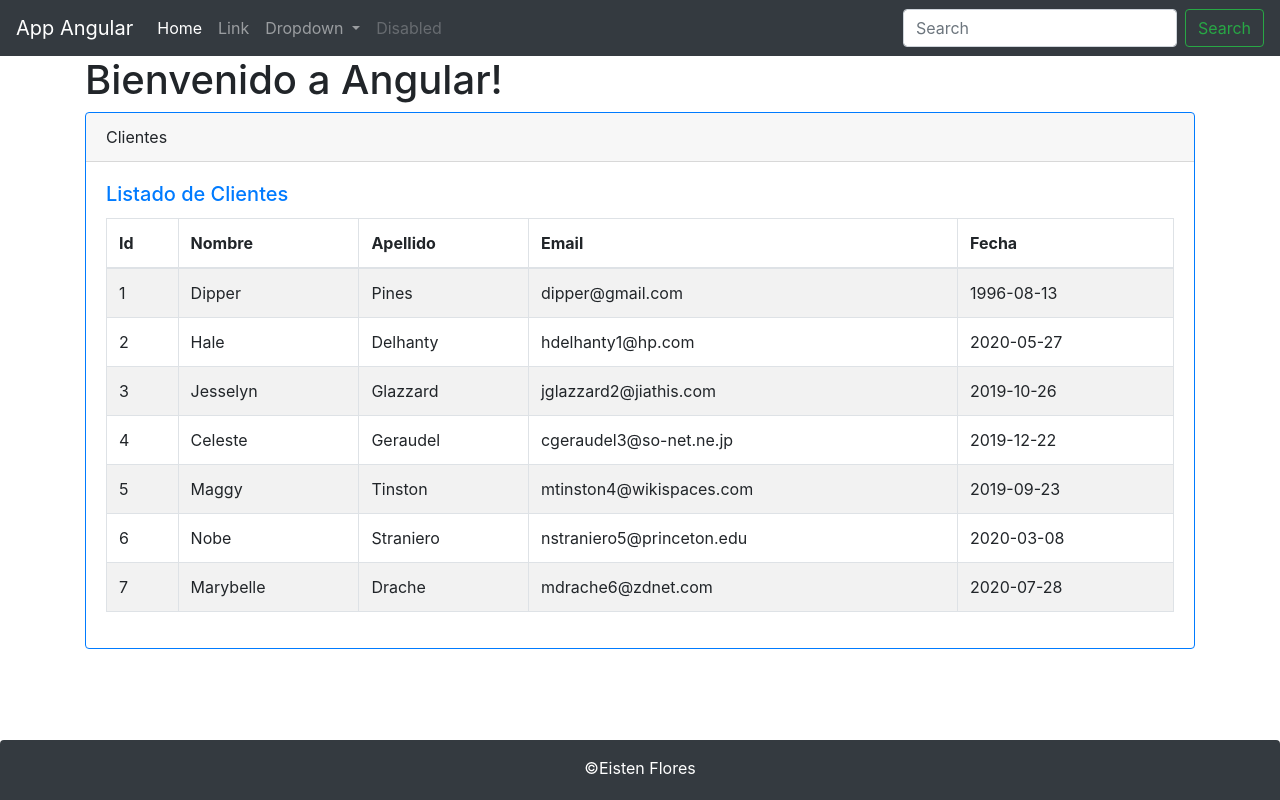
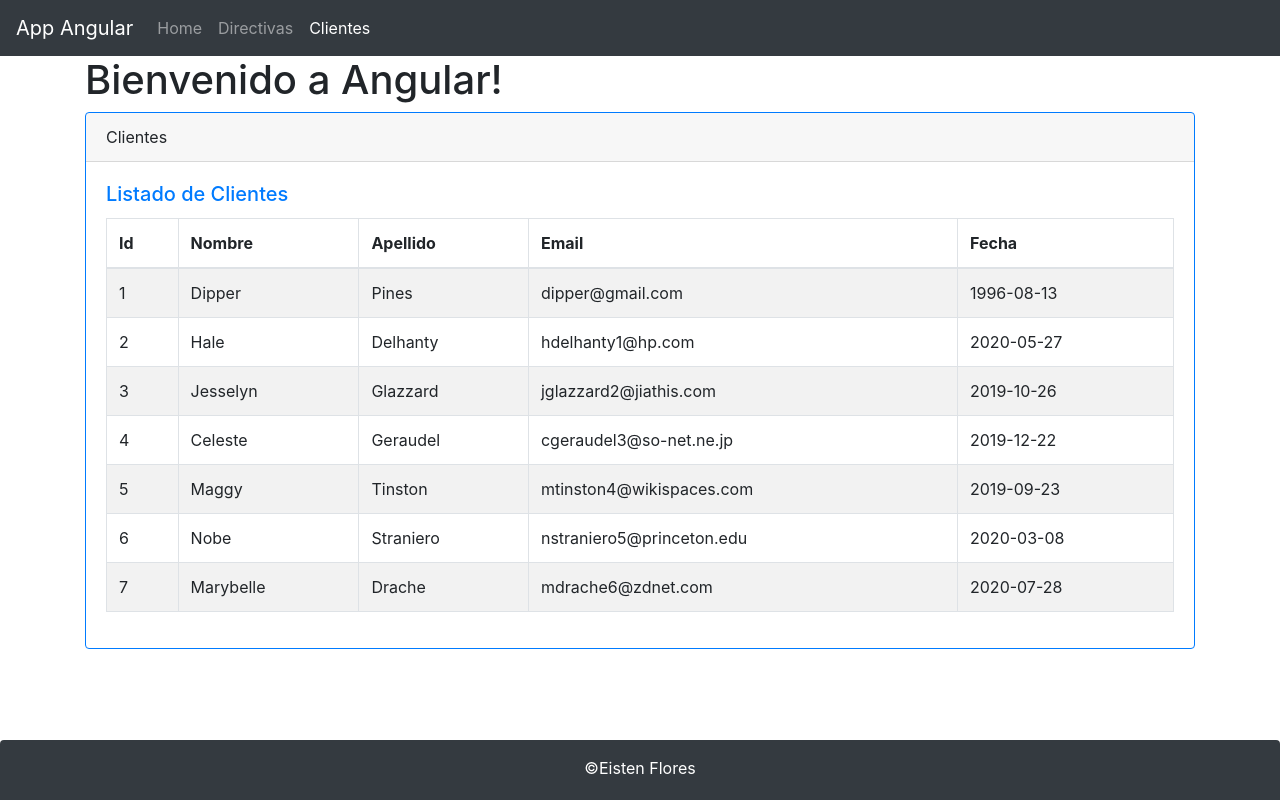
Before and after one commit to Eisten1996/app-cliente, an Angular app: page /clientes in a window 1280 px wide. Built offline with nearby package versions, Linux system fonts and the light colour scheme.

Commit message:
Implementando Observable en nuestra clase Servicio ClienteService
Implementando Rutas en Angular y navegación

```diff
--- a/src/app/app.component.html
+++ b/src/app/app.component.html
@@ -4,12 +4,7 @@
   <h1>
     {{title}}!
   </h1>
-<!--  <ul>-->
-<!--    <li>{{curso}}</li>-->
-<!--    <li>Alumno : {{alumno}}</li>-->
-<!--  </ul>-->
-  <!--  <app-directiva></app-directiva>-->
-  <app-clientes></app-clientes>
+  <router-outlet></router-outlet>
 </div>
 
 <app-footer></app-footer>
--- a/src/app/clientes/cliente.service.ts
+++ b/src/app/clientes/cliente.service.ts
@@ -1,6 +1,7 @@
 import {Injectable} from '@angular/core';
 import {Cliente} from './cliente';
 import {CLIENTES} from './cliente.json';
+import {Observable, of} from 'rxjs';
 
 @Injectable({
   providedIn: 'root'
@@ -10,7 +11,7 @@ export class ClienteService {
   constructor() {
   }
 
-  getClientes(): Cliente[] {
-    return CLIENTES;
+  getClientes(): Observable<Cliente[]> {
+    return of(CLIENTES);
   }
 }
--- a/src/app/clientes/clientes.component.ts
+++ b/src/app/clientes/clientes.component.ts
@@ -14,7 +14,9 @@ export class ClientesComponent implements OnInit {
   }
 
   ngOnInit(): void {
-    this.clientes = this.clienteService.getClientes();
+    this.clienteService.getClientes().subscribe(value => {
+      this.clientes = value;
+    });
   }
 
 }
--- a/src/app/header/header.component.html
+++ b/src/app/header/header.component.html
@@ -7,31 +7,15 @@
 
   <div class="collapse navbar-collapse" id="navbarSupportedContent">
     <ul class="navbar-nav mr-auto">
-      <li class="nav-item active">
+      <li class="nav-item">
         <a class="nav-link" href="#">Home <span class="sr-only">(current)</span></a>
       </li>
-      <li class="nav-item">
-        <a class="nav-link" href="#">Link</a>
+      <li class="nav-item" routerLinkActive="active">
+        <a class="nav-link" routerLink="/directivas">Directivas</a>
       </li>
-      <li class="nav-item dropdown">
-        <a class="nav-link dropdown-toggle" href="#" id="navbarDropdown" role="button" data-toggle="dropdown"
-           aria-haspopup="true" aria-expanded="false">
-          Dropdown
-        </a>
-        <div class="dropdown-menu" aria-labelledby="navbarDropdown">
-          <a class="dropdown-item" href="#">Action</a>
-          <a class="dropdown-item" href="#">Another action</a>
-          <div class="dropdown-divider"></div>
-          <a class="dropdown-item" href="#">Something else here</a>
-        </div>
-      </li>
-      <li class="nav-item">
-        <a class="nav-link disabled" href="#" tabindex="-1" aria-disabled="true">Disabled</a>
+      <li class="nav-item" routerLinkActive="active">
+        <a class="nav-link" routerLink="/clientes">Clientes</a>
       </li>
     </ul>
-    <form class="form-inline my-2 my-lg-0">
-      <input class="form-control mr-sm-2" type="search" placeholder="Search" aria-label="Search">
-      <button class="btn btn-outline-success my-2 my-sm-0" type="submit">Search</button>
-    </form>
   </div>
 </nav>
```
Also changed, not shown: src/app/app.module.ts (+11 -3 lines).
